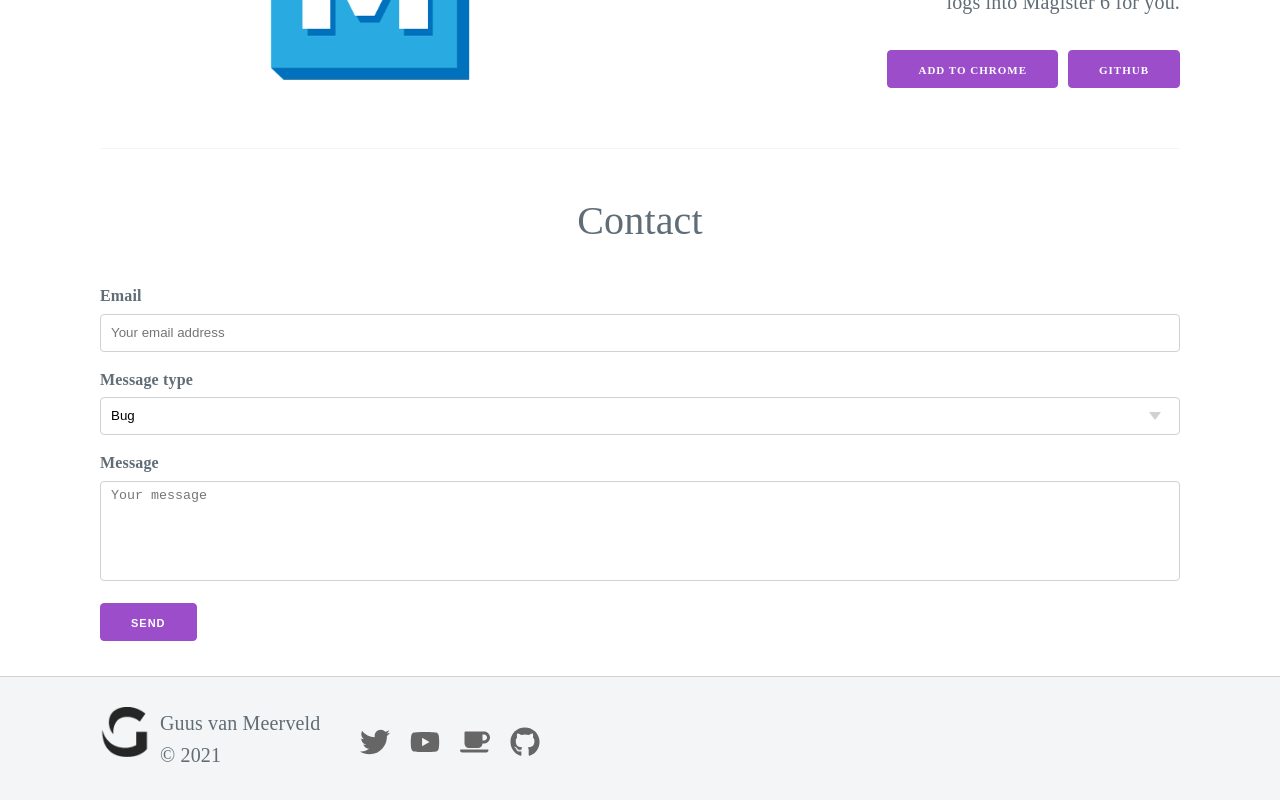
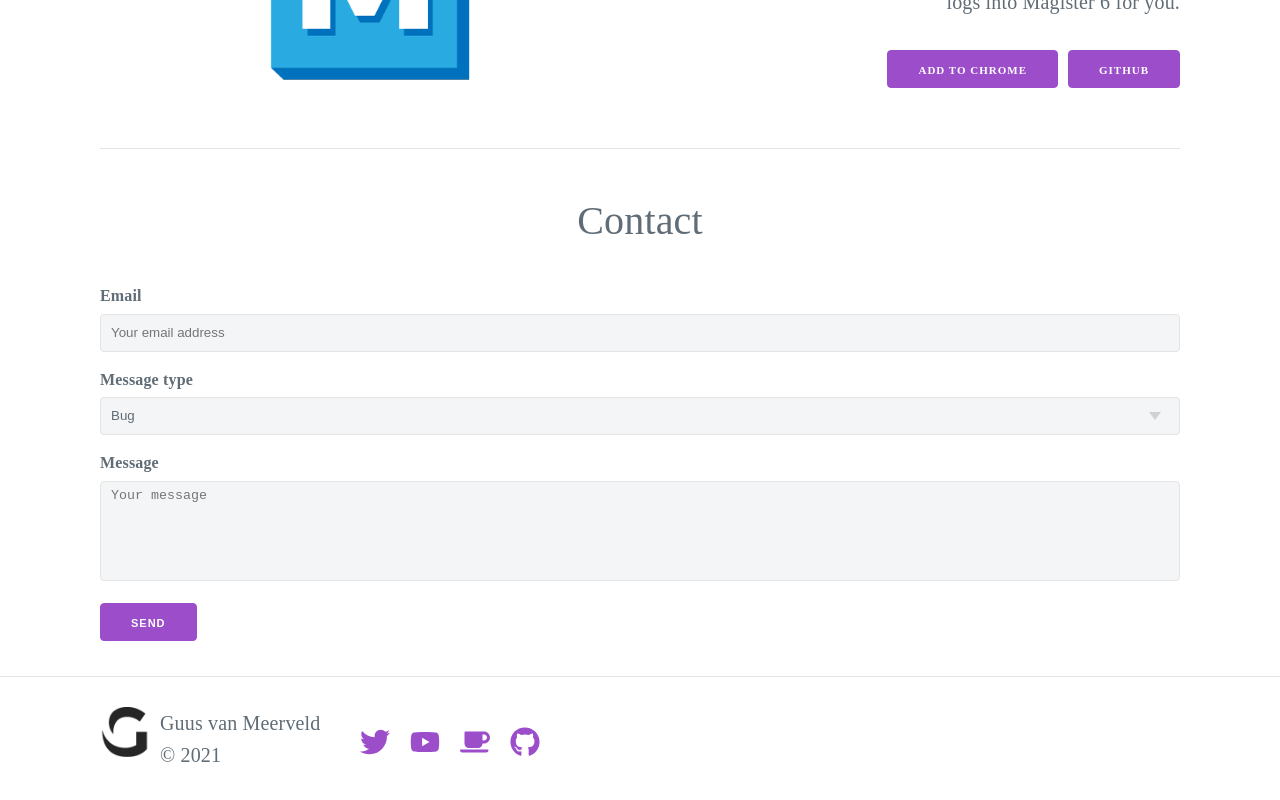
Before and after one commit to Guusvanmeerveld/Portfolio, a Next.js app: page / in a window 1280 px wide. Shown: the part 1938-2738 px from the top of the page. Built offline with nearby package versions, Linux system fonts and the light colour scheme; a web font is replaced by a local one.

Commit message:
Theme switcher

```diff
--- a/components/Footer.tsx
+++ b/components/Footer.tsx
@@ -12,16 +12,16 @@ const Footer = () => {
         </div>
         <div className="socials">
           <a href="https://twitter.com/GuusvanMeerveld">
-            <FaTwitter className="img" color="#666" />
+            <FaTwitter className="img" />
           </a>
           <a href="https://www.youtube.com/channel/UCYuqpoMay5SezCBrA_HKVWQ">
-            <FaYoutube className="img" color="#666" />
+            <FaYoutube className="img" />
           </a>
           <a href="https://ko-fi.com/guusvanmeerveld">
-            <FaCoffee className="img" color="#666" />
+            <FaCoffee className="img" />
           </a>
           <a href="https://github.com/guusvanmeerveld">
-            <FaGithub className="img" color="#666" />
+            <FaGithub className="img" />
           </a>
         </div>
       </div>
--- a/components/Navbar.tsx
+++ b/components/Navbar.tsx
@@ -1,15 +1,25 @@
-const Navbar = () => (
+import { useTheme } from "next-themes";
+import { FaMoon, FaSun } from "react-icons/fa";
+
+const Navbar = () => {
+  const { theme, setTheme } = useTheme();
+  const switchTheme = () => setTheme(theme == "dark" ? "light" : "dark");
+
+  return (
     <nav className="navigation">
       <div className="container">
         <span className="header">Portfolio</span>
         <div className="items">
           <a href="/#projects">Projects</a>
           <a href="/#contact">Contact</a>
+          <a href="https://github.com/guusvanmeerveld/portfolio">Source code</a>
+
+          <FaMoon onClick={switchTheme} className="dark-switch moon" />
+          <FaSun onClick={switchTheme} className="dark-switch sun" />
         </div>
       </div>
     </nav>
   );
-
-const darkButton = () => {};
+};
 
 export default Navbar;
--- a/components/Projects.tsx
+++ b/components/Projects.tsx
@@ -51,8 +51,8 @@ const Projects = () => (
           <div className="info">
             <div className="title">Keyzo</div>
             Keyzo is an electron-based program written in <b>JavaScript and CSS</b> but I am planning on moving to
-            <b>TypeScript</b>. It's main use is to bring every keybind you will every need into a single program, with a
-            simple and neat interface. <br />
+            <b> TypeScript</b>. It's main use is to bring every keybind you will every need into a single program, with
+            a simple and neat interface. <br />
             <br />
             <a href="https://keyzo.net" className="button">
               Website
--- a/package.json
+++ b/package.json
@@ -11,6 +11,7 @@
     "axios": "^0.21.1",
     "next": "10.0.8",
     "next-iron-session": "^4.1.12",
+    "next-themes": "^0.0.12",
     "react": "17.0.1",
     "react-dom": "17.0.1",
     "react-icons": "^4.2.0",
--- a/pages/_app.tsx
+++ b/pages/_app.tsx
@@ -1,10 +1,16 @@
+import { ThemeProvider } from "next-themes";
+
 import "../styles/milligram.min.css";
 import "../styles/raleway.css";
 
 import "../styles/sass/index.scss";
 
 function App({ Component, pageProps }) {
-  return <Component {...pageProps} />;
+  return (
+    <ThemeProvider>
+      <Component {...pageProps} />
+    </ThemeProvider>
+  );
 }
 
 export default App;
--- a/styles/sass/binas.scss
+++ b/styles/sass/binas.scss
@@ -2,7 +2,7 @@
   padding-top: 6rem;
 
   img {
-    border: 0.1rem solid #d1d1d1;
+    border: 0.1rem solid var(--borders);
     border-radius: 5px;
 
     max-width: 100vw;
--- a/styles/sass/contact.scss
+++ b/styles/sass/contact.scss
@@ -3,8 +3,16 @@
     font-size: 4rem;
     text-align: center;
     margin-bottom: 3rem;
-    border-top: 0.1rem solid #f4f5f6;
+    border-top: 0.1rem solid var(--borders);
     padding-top: 4rem;
+  }
+
+  input,
+  textarea,
+  select {
+    border-color: var(--borders);
+    color: var(--foreground);
+    background-color: var(--secondary);
   }
 
   font-family: "Raleway";
--- a/styles/sass/footer.scss
+++ b/styles/sass/footer.scss
@@ -1,6 +1,6 @@
 .footer {
-  background-color: #f4f5f6;
-  border-top: 0.1rem solid #d1d1d1;
+  background-color: var(--background);
+  border-top: 0.1rem solid var(--borders);
 
   padding: 3rem;
 
--- a/styles/sass/index.scss
+++ b/styles/sass/index.scss
@@ -1,3 +1,27 @@
+:root {
+  --background: white;
+  --secondary: #f4f5f6;
+  --borders: #e4e4e4;
+  --foreground: #606c76;
+}
+
+[data-theme="dark"] {
+  .profile {
+    filter: invert(1);
+  }
+
+  --background: #212123;
+  --secondary: #1c1c1c;
+  --borders: #3c3838;
+  --foreground: rgb(236, 235, 235);
+}
+
+body {
+  margin: 0;
+  background-color: var(--background);
+  color: var(--foreground);
+}
+
 @import "nav.scss";
 @import "landing.scss";
 @import "project.scss";
@@ -7,7 +31,3 @@
 @import "binas.scss";
 @import "upload.scss";
 @import "page.scss";
-
-body {
-  margin: 0;
-}
--- a/styles/sass/landing.scss
+++ b/styles/sass/landing.scss
@@ -1,5 +1,5 @@
 .landing {
-  background: #f4f5f6;
+  background: var(--secondary);
   margin-top: 6rem;
 
   .container {
--- a/styles/sass/nav.scss
+++ b/styles/sass/nav.scss
@@ -1,7 +1,7 @@
 .navigation {
   z-index: 1;
-  background-color: #f4f5f6;
-  border-bottom: 0.1rem solid #d1d1d1;
+  background-color: var(--secondary);
+  border-bottom: 0.1rem solid var(--borders);
 
   position: fixed;
   top: 0;
@@ -16,9 +16,31 @@
 
   .items {
     float: right;
+    display: flex;
+    justify-content: center;
+
+    .moon {
+      display: none;
+    }
+
+    .dark-switch {
+      font-size: 2rem;
+      margin-left: 1rem;
+      margin-top: 0.25rem;
+    }
 
     a {
       margin-left: 1rem;
     }
   }
 }
+
+[data-theme="dark"] {
+  .sun {
+    display: none;
+  }
+
+  .moon {
+    display: inline-block !important;
+  }
+}
--- a/styles/sass/project.scss
+++ b/styles/sass/project.scss
@@ -9,7 +9,7 @@
   margin-top: 3rem;
 
   .project {
-    border-top: 0.1rem solid #f4f5f6;
+    border-top: 0.1rem solid var(--borders);
 
     padding: 5rem 0;
 
```
Also changed, not shown: 1 other file (tests, documents, lock files or other folders). Lines whose indentation alone changed are shown as unchanged.
